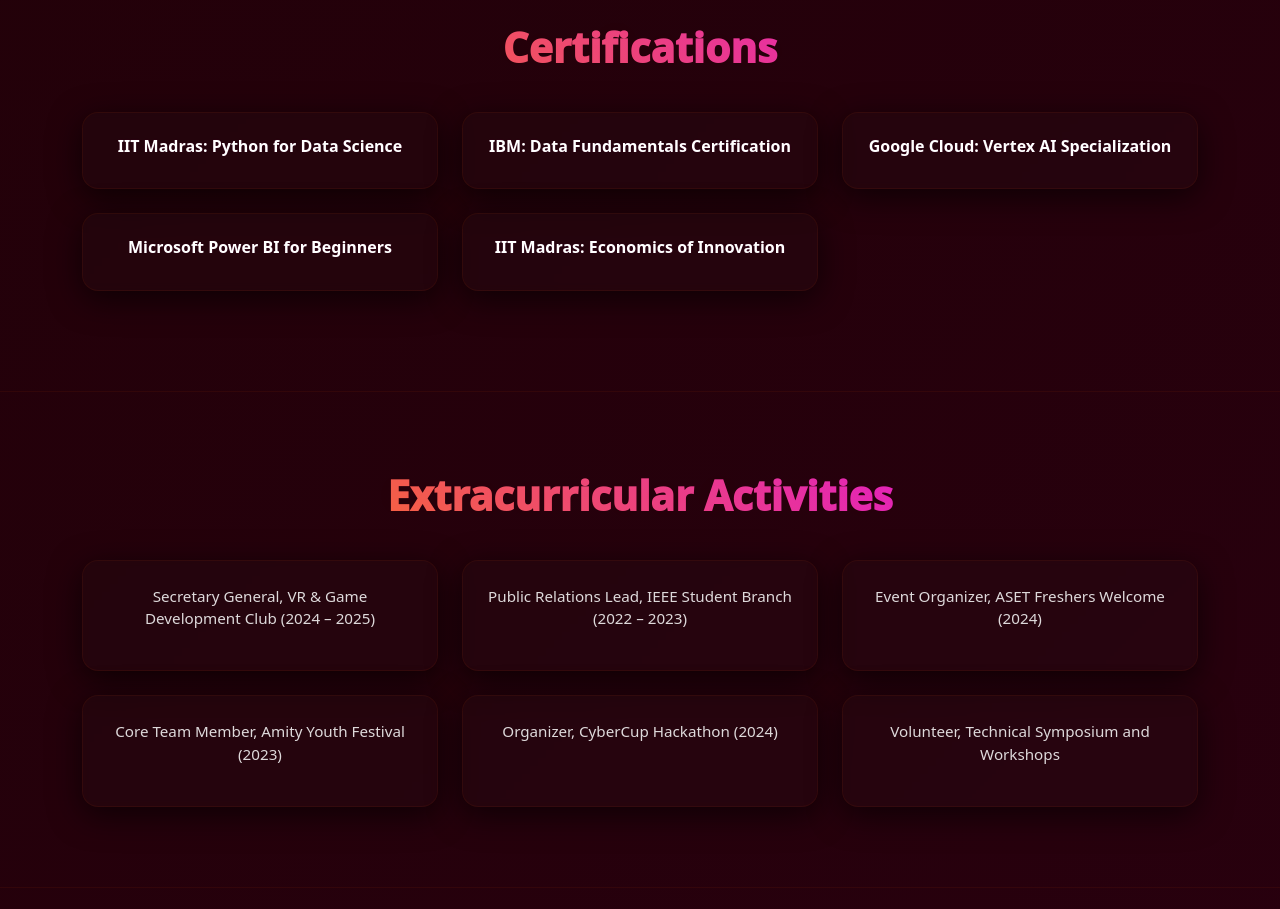
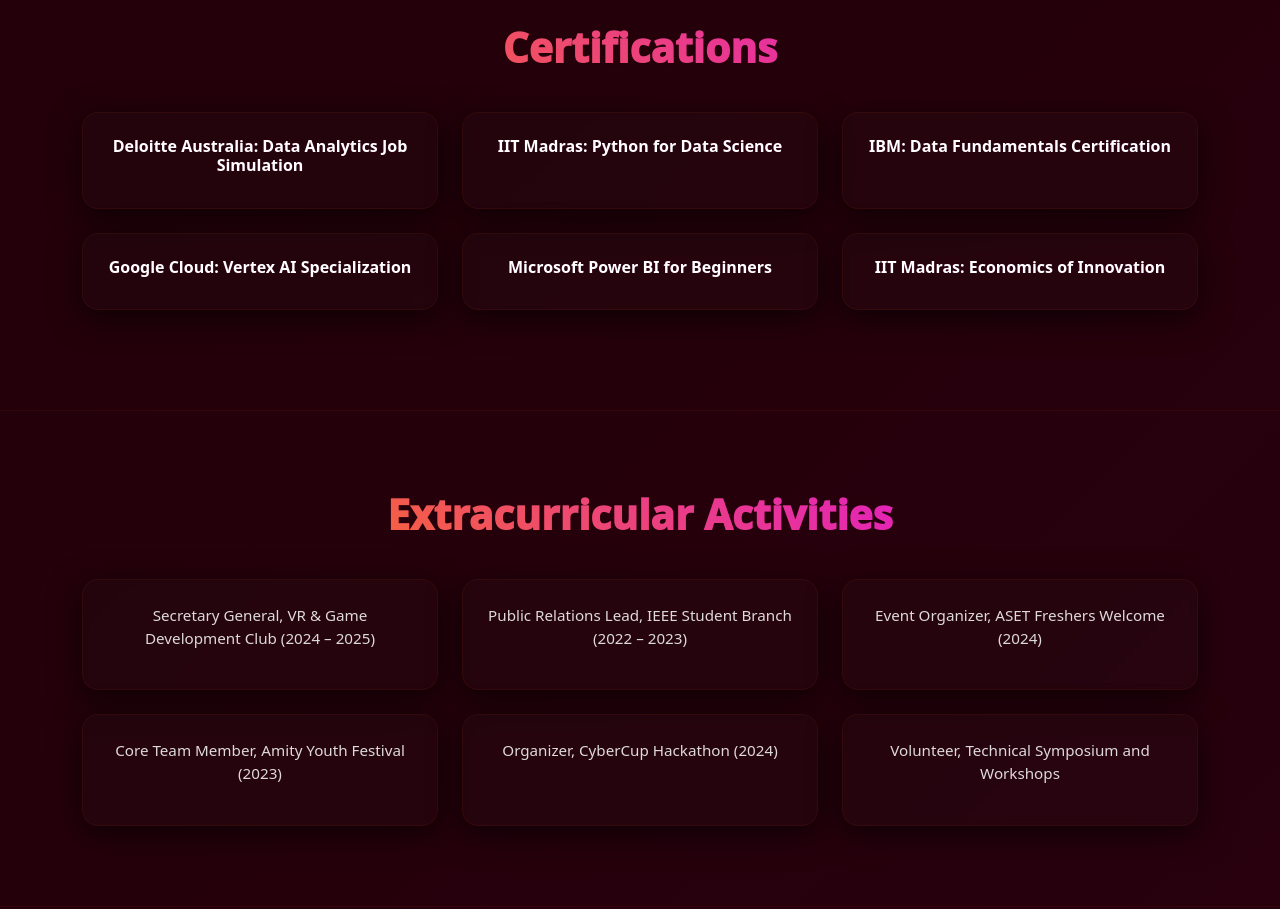
Before and after one commit to Priyanshu261202/my-portfolio, a React (Create React App) app: page / in a window 1280 px wide. Shown: the part 4640-5549 px from the top of the page. Built offline with nearby package versions, Linux system fonts and the light colour scheme; the HTML template or start-up script is replaced by a standard one.

Commit message:
Update App.js

```diff
--- a/src/App.js
+++ b/src/App.js
@@ -325,6 +325,7 @@ const App = () => {
   ], []);
 
   const certificates = useMemo(() => [
+    { title: 'Deloitte Australia: Data Analytics Job Simulation ' },
     { title: 'IIT Madras: Python for Data Science ' },
     { title: 'IBM: Data Fundamentals Certification' },
     { title: 'Google Cloud: Vertex AI Specialization' },
```
